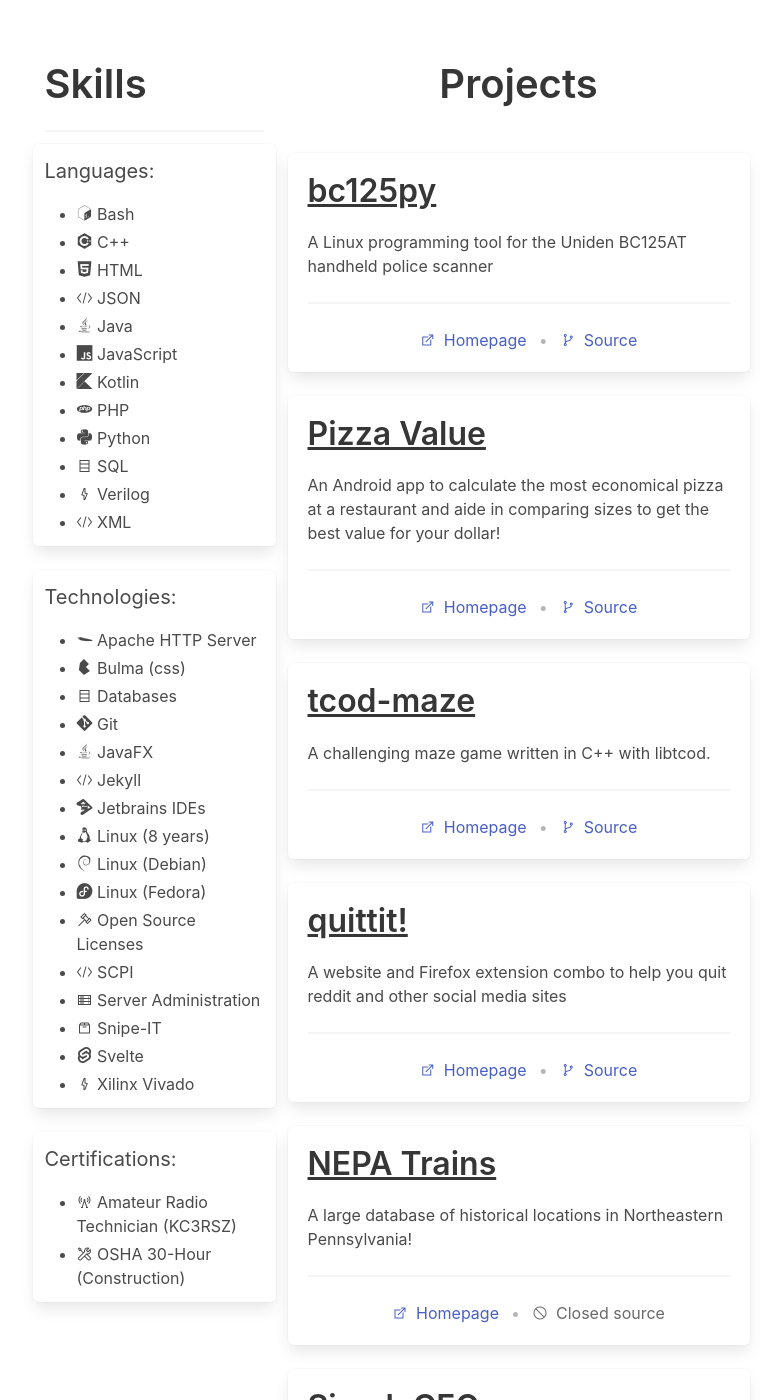
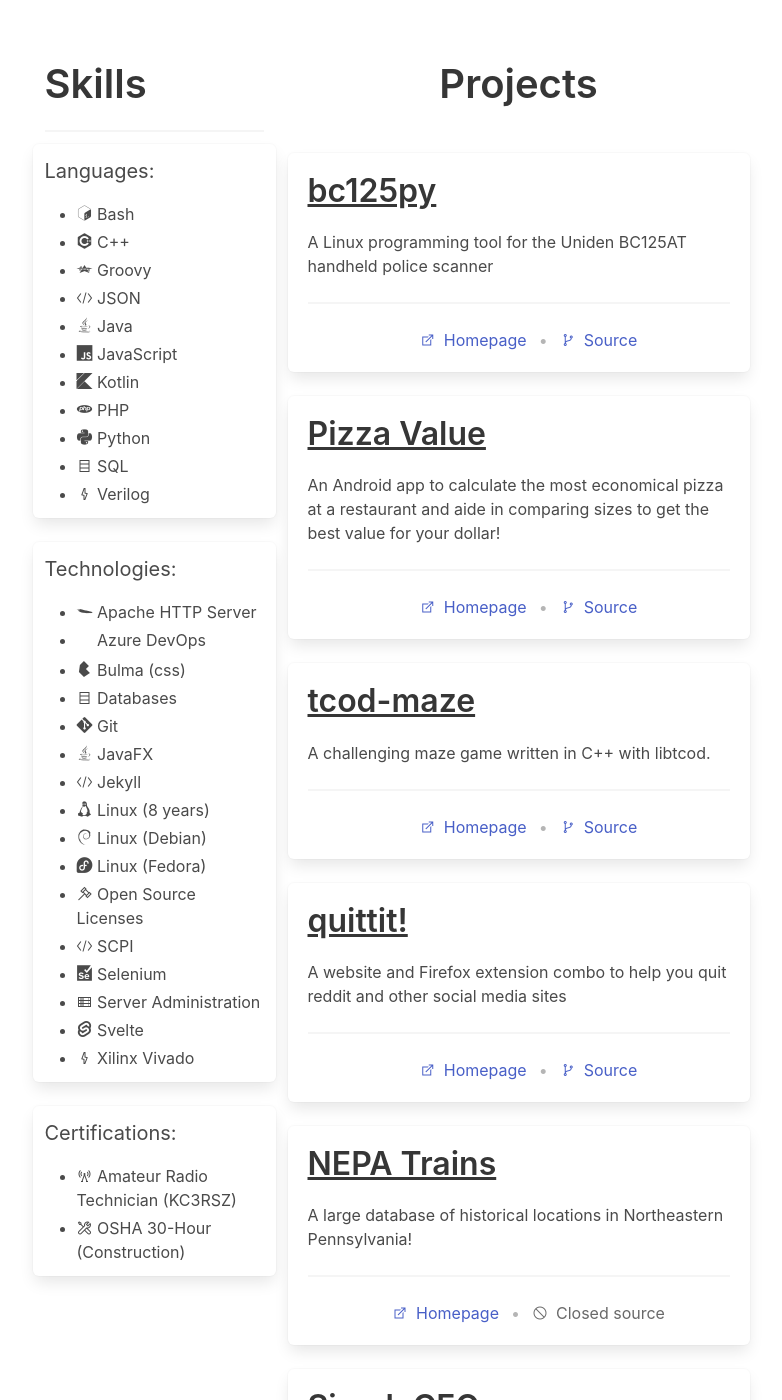
Before and after one commit to itsmaxymoo/itsmaxymoo.com, a Jekyll site: the page built from index.html, in a window 1280 px wide and 1400 px high, scrolled down 882 px. Shown: the whole window, without its empty margins (243-1025 px from the left). Built offline with Jekyll 4.4.1, drawn with Linux system fonts in a browser that asks for light colours; nearby versions of some CDN libraries.

Commit message:
update skills

```diff
--- a/_data/skills.yml
+++ b/_data/skills.yml
@@ -8,8 +8,8 @@
       icon_class: devicon-java-plain
     - name: JavaScript
       icon_class: devicon-javascript-plain
-    - name: HTML
-      icon_class: devicon-html5-plain
+    - name: Groovy
+      icon_class: devicon-groovy-plain
     - name: Python
       icon_class: devicon-python-plain
     - name: PHP
@@ -22,8 +22,6 @@
       icon_class: las la-database
     - name: JSON
       icon_class: las la-code
-    - name: XML
-      icon_class: las la-code
 
 - name: Technologies
   items:
@@ -31,8 +29,8 @@
       icon_class: devicon-apache-plain
     - name: Git
       icon_class: devicon-git-plain
-    - name: Jetbrains IDEs
-      icon_class: devicon-jetbrains-plain
+    - name: Selenium
+      icon_class: devicon-selenium-plain
     - name: Linux (8 years)
       icon_class: devicon-linux-plain
     - name: Linux (Debian)
@@ -55,8 +53,8 @@
       icon_class: las la-code
     - name: JavaFX
       icon_class: devicon-java-plain
-    - name: Snipe-IT
-      icon_class: las la-box
+    - name: Azure DevOps
+      icon_class: devicon-azuredevops-plain
     - name: Xilinx Vivado
       icon_class: las la-bolt
 
--- a/_layouts/base.html
+++ b/_layouts/base.html
@@ -38,7 +38,7 @@
 	<link rel="stylesheet"
 		href="https://maxst.icons8.com/vue-static/landings/line-awesome/line-awesome/1.3.0/css/line-awesome.min.css">
 	{% if page.include_dev_icons == true %}
-		<link rel="stylesheet" href="https://cdn.jsdelivr.net/gh/devicons/devicon@v2.15.1/devicon.min.css">
+		<link rel="stylesheet" href="https://cdn.jsdelivr.net/gh/devicons/devicon@v2.16.0/devicon.min.css">
 	{% endif %}
 
 	<script type="text/javascript" src="{{ site.baseurl }}/assets/main.js"></script>
```
